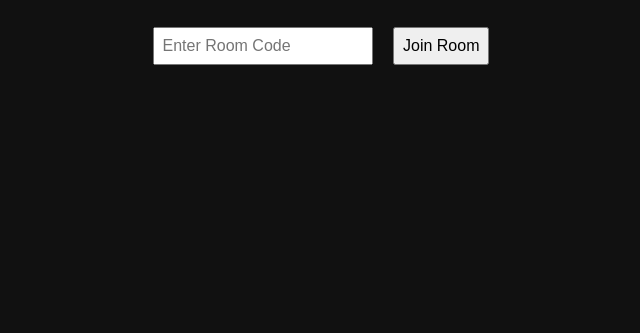
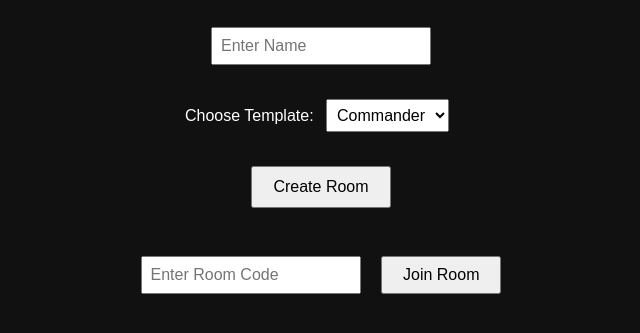
Before and after one commit to Forge-Lord/Table-Forge, a website with bundled scripts: page lobby.html in a window 1280 px wide. Shown: the part 101-434 px from the top of the page, without its empty margins (319-959 px from the left). Built offline with nearby package versions, Linux system fonts and the light colour scheme.

Commit message:
Update lobby.html

```diff
--- a/lobby.html
+++ b/lobby.html
@@ -6,18 +6,26 @@
   <link rel="stylesheet" href="style.css">
   <script type="module" src="script.js"></script>
 </head>
-<body style="background: #111; color: white; font-family: sans-serif; padding: 2em; text-align: center;">
+<body style="background:#111; color:white; font-family:sans-serif; text-align:center; padding:2em;">
 
   <h1>Table Forge Lobby</h1>
-  <p id="roomCode" style="font-size: 1.2em; margin-bottom: 20px;"></p>
 
   <div>
-    <input id="roomCodeInput" placeholder="Enter Room Code" style="padding: 8px; width: 200px;" />
-    <button onclick="joinRoomByCode()">Join Room</button>
+    <input id="displayName" placeholder="Enter Name" style="padding:8px; font-size:1em; width:200px;" /><br/><br/>
+
+    <label for="templateSelect">Choose Template:</label>
+    <select id="templateSelect" style="padding:6px; font-size:1em;">
+      <option value="commander">Commander</option>
+      <option value="ygo">Yu-Gi-Oh!</option>
+    </select><br/><br/>
+
+    <button onclick="createRoom()" style="padding:10px 20px; font-size:1em;">Create Room</button>
   </div>
 
-  <div id="players" style="margin-top: 2em;"></div>
-  <button id="startGame" style="display: none; margin-top: 20px;" onclick="startGame()">Start Game</button>
+  <div style="margin-top:2em;">
+    <input id="roomCodeInput" placeholder="Enter Room Code" style="padding:8px; font-size:1em; width:200px;" />
+    <button onclick="joinRoom()" style="padding:8px 20px; font-size:1em;">Join Room</button>
+  </div>
 
 </body>
 </html>
```
